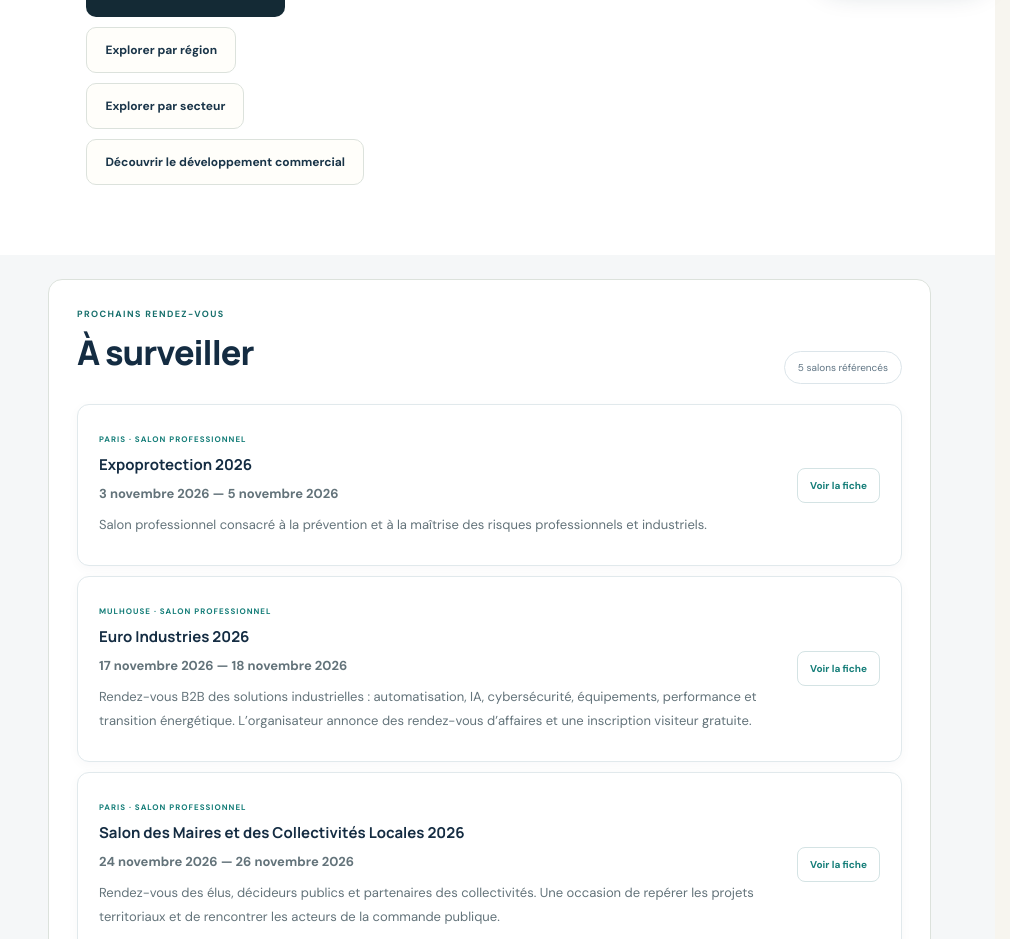
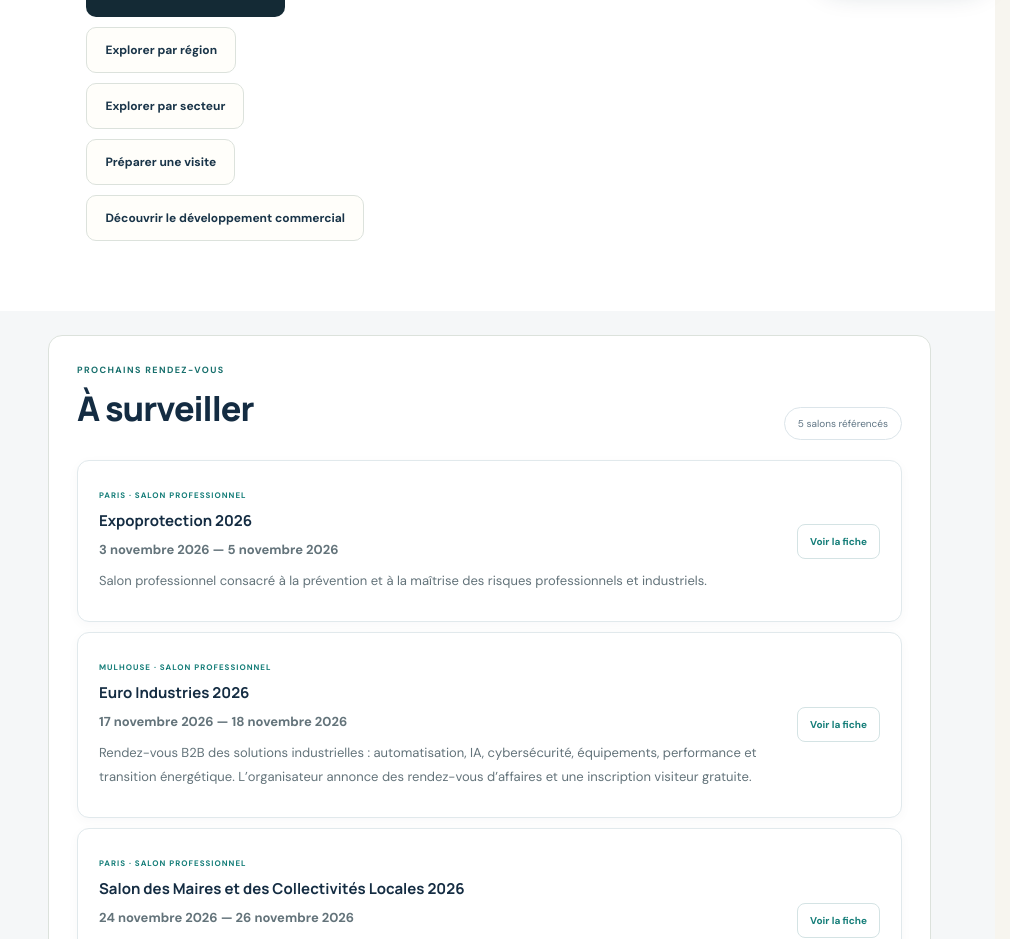
Before and after one commit to Chexpeer/Majestios, a Next.js app: page /opportunites/salons in a window 1280 px wide. Shown: the part 800-1739 px from the top of the page, without its empty margins (270-1280 px from the left). Built offline with nearby package versions, Linux system fonts and the light colour scheme.

Commit message:
Rendre la méthode de préparation accessible depuis les salons

```diff
--- a/src/app/opportunites/salons/page.tsx
+++ b/src/app/opportunites/salons/page.tsx
@@ -26,6 +26,7 @@ export default function Page() {
           <Link className="button-primary" href="/opportunites/salons/calendrier">Consulter le calendrier <span aria-hidden="true">→</span></Link>
           <Link className="button-secondary" href="/opportunites/salons/region">Explorer par région</Link>
           <Link className="button-secondary" href="/opportunites/salons/secteur">Explorer par secteur</Link>
+          <Link className="button-secondary" href="/opportunites/salons/preparer">Préparer une visite</Link>
           <Link className="button-secondary" href="/developpement-commercial">Découvrir le développement commercial</Link>
         </div>
       </div>
```
